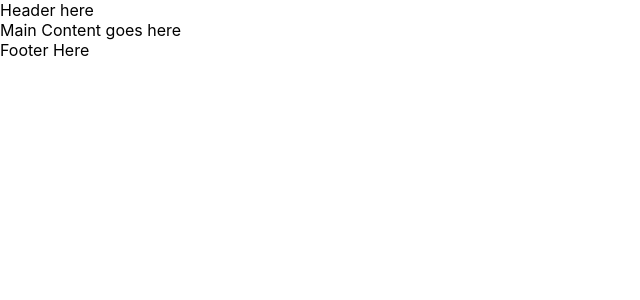
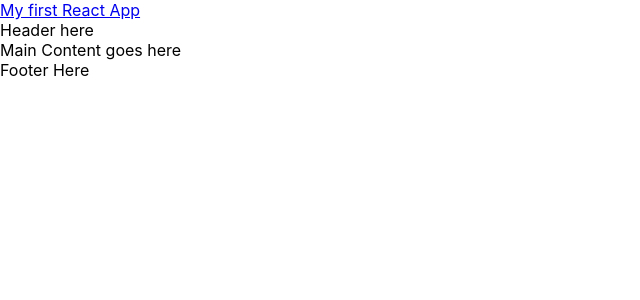
Before and after one commit to josuerushanika/React-, a React (Create React App) app in the folder my-app/: page / in a window 1280 px wide. Shown: the top 300 px of the page, without its empty margins (0-640 px from the left). Built offline with nearby package versions, Linux system fonts and the light colour scheme.

Commit message:
Pass logo as title

```diff
--- a/my-app/src/components/footer/footer.js
+++ b/my-app/src/components/footer/footer.js
@@ -2,7 +2,7 @@ import React from "react";
 
 const Footer = () => {
    return(
-     <footer>
+     <footer className="Footer">
         Footer Here
      </footer>
    )
--- a/my-app/src/components/header/header.js
+++ b/my-app/src/components/header/header.js
@@ -1,9 +1,13 @@
 import React from "react";
 
 const Header = () => {
-
+ let headerClass = 'headerClass';
+ let logoTitle = 'My first React App';
     return (
-        <header>
+        <header className ={headerClass}>
+            <div>
+                <a href="#">{logoTitle}</a>
+            </div>
             Header here
         </header>
     )
--- a/my-app/src/components/main/main.js
+++ b/my-app/src/components/main/main.js
@@ -2,7 +2,7 @@ import React from "react";
 
 const Main = () => {
   return (
-    <div>
+    <div className="main-content">
         Main Content goes here
     </div>
   )
```
